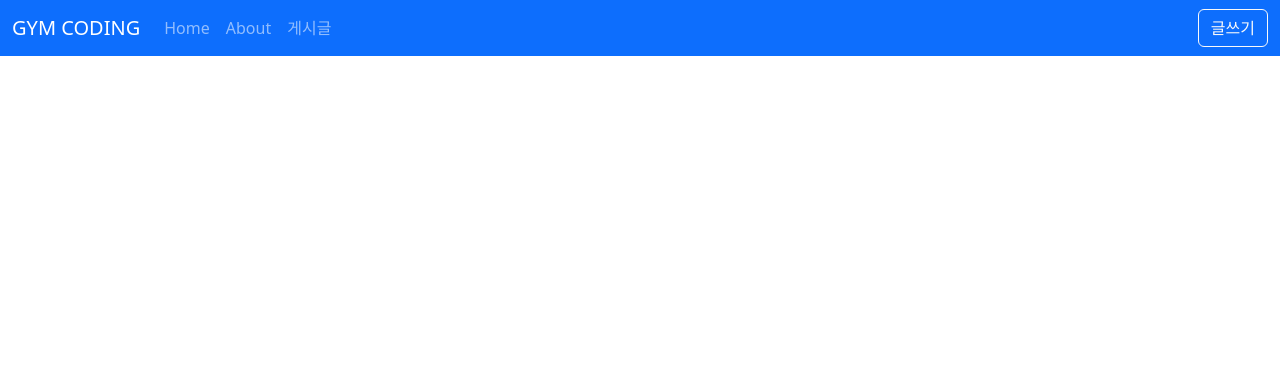
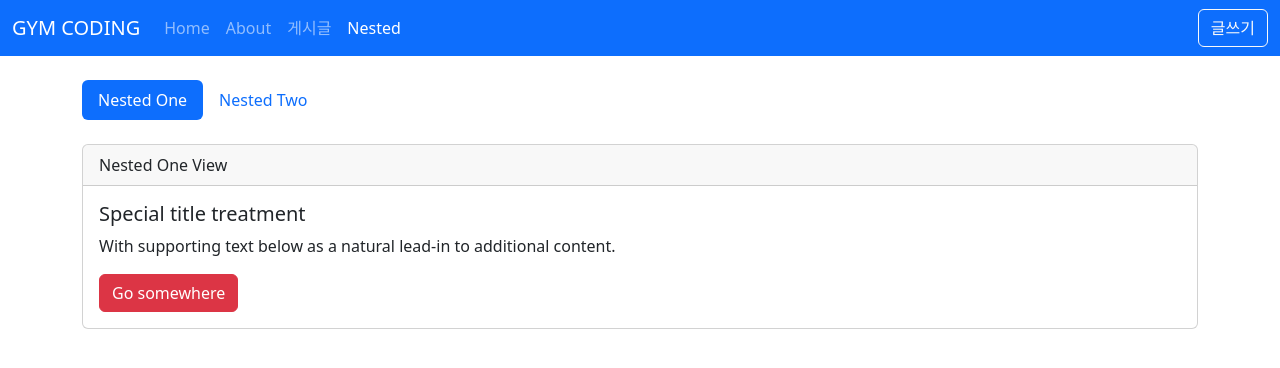
Before and after one commit to younhoso/inflearn, a Vue app in the folder vue3(real-noticeboard)/: page /nested/one in a window 1280 px wide. Shown: the top 368 px of the page. Built offline with nearby package versions, Linux system fonts and the light colour scheme.

Commit message:
404 Not Found & 중첩 라우트

```diff
--- a/vue3(real-noticeboard)/src/layouts/TheHeader.vue
+++ b/vue3(real-noticeboard)/src/layouts/TheHeader.vue
@@ -25,6 +25,9 @@
             <li class="nav-item">
               <RouterLink class="nav-link" active-class="active" to="/posts">게시글</RouterLink>
             </li>
+            <li class="nav-item">
+              <RouterLink class="nav-link" active-class="active" to="/nested">Nested</RouterLink>
+            </li>
           </ul>
           <div class="d-flex" role="search">
             <button class="btn btn-outline-light" type="button" @click="goPage">글쓰기</button>
--- a/vue3(real-noticeboard)/src/router/index.js
+++ b/vue3(real-noticeboard)/src/router/index.js
@@ -1,10 +1,15 @@
 import { createRouter, createWebHistory } from 'vue-router'
 import HomeView from '@/views/HomeView.vue'
 import AboutView from '@/views/AboutView.vue'
+import NotFoundView from '@/views/NotFoundView.vue'
 import PostCreateView from '@/views/posts/PostCreateView.vue'
 import PostDetailView from '@/views/posts/PostDetailView.vue'
 import PostListView from '@/views/posts/PostListView.vue'
 import PostEditView from '@/views/posts/PostEditView.vue'
+import NestedView from '@/views/nested/NestedView.vue'
+import NestedOneView from '@/views/nested/NestedOneView.vue'
+import NestedTwoView from '@/views/nested/NestedTwoView.vue'
+import NestedHomeView from '@/views/nested/NestedHomeView.vue'
 
 const routes = [
   {
@@ -37,6 +42,33 @@
     name: 'PostEdit',
     component: PostEditView,
   },
+  {
+    path: '/nested',
+    name: 'Nested',
+    component: NestedView,
+    children: [
+      {
+        path: '',
+        name: 'NestedHome',
+        component: NestedHomeView,
+      },
+      {
+        path: 'one',
+        name: 'NestedOne',
+        component: NestedOneView,
+      },
+      {
+        path: 'two',
+        name: 'NestedTwo',
+        component: NestedTwoView,
+      },
+    ],
+  },
+  {
+    path: '/:pathMatch(.*)*',
+    name: 'NotFound',
+    component: NotFoundView,
+  },
 ]
 
 const router = createRouter({
--- /dev/null
+++ b/vue3(real-noticeboard)/src/views/NotFoundView.vue
@@ -0,0 +1,16 @@
+<template>
+  <div class="text-center py-5">
+    <h1>Oops!</h1>
+    <h2>404 Not Found</h2>
+    <div class="text-muted">요청한 페이지를 찾을 수 없습니다!</div>
+    <div class="mt-4">
+      <RouterLink to="/">
+        <button class="btn btn-primary">Home</button>
+      </RouterLink>
+    </div>
+  </div>
+</template>
+
+<script setup></script>
+
+<style lang="scss" scoped></style>
--- /dev/null
+++ b/vue3(real-noticeboard)/src/views/nested/NestedHomeView.vue
@@ -0,0 +1,12 @@
+<template>
+  <div class="card">
+    <div class="card-header">Nested Home</div>
+    <div class="card-body">
+      <h5 class="card-title">Nested routes Home...</h5>
+    </div>
+  </div>
+</template>
+
+<script setup></script>
+
+<style lang="scss" scoped></style>
--- /dev/null
+++ b/vue3(real-noticeboard)/src/views/nested/NestedOneView.vue
@@ -0,0 +1,16 @@
+<template>
+  <div class="card">
+    <div class="card-header">Nested One View</div>
+    <div class="card-body">
+      <h5 class="card-title">Special title treatment</h5>
+      <p class="card-text">
+        With supporting text below as a natural lead-in to additional content.
+      </p>
+      <a href="#" class="btn btn-danger">Go somewhere</a>
+    </div>
+  </div>
+</template>
+
+<script setup></script>
+
+<style lang="scss" scoped></style>
--- /dev/null
+++ b/vue3(real-noticeboard)/src/views/nested/NestedTwoView.vue
@@ -0,0 +1,16 @@
+<template>
+  <div class="card">
+    <div class="card-header">Nested Two View</div>
+    <div class="card-body">
+      <h5 class="card-title">Special title treatment</h5>
+      <p class="card-text">
+        With supporting text below as a natural lead-in to additional content.
+      </p>
+      <a href="#" class="btn btn-warning">Go somewhere</a>
+    </div>
+  </div>
+</template>
+
+<script setup></script>
+
+<style lang="scss" scoped></style>
--- /dev/null
+++ b/vue3(real-noticeboard)/src/views/nested/NestedView.vue
@@ -0,0 +1,30 @@
+<template>
+  <div>
+    <ul class="nav nav-pills">
+      <li class="nav-item">
+        <RouterLink
+          class="nav-link"
+          active-class="active"
+          :to="{ name: 'NestedOne', replace: true }"
+        >
+          Nested One
+        </RouterLink>
+      </li>
+      <li class="nav-item">
+        <RouterLink
+          class="nav-link"
+          active-class="active"
+          :to="{ name: 'NestedTwo', replace: true }"
+        >
+          Nested Two
+        </RouterLink>
+      </li>
+    </ul>
+    <br class="my-4" />
+    <RouterView />
+  </div>
+</template>
+
+<script setup></script>
+
+<style lang="scss" scoped></style>
```
